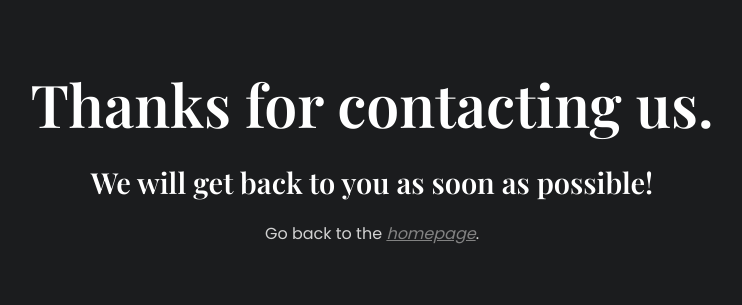
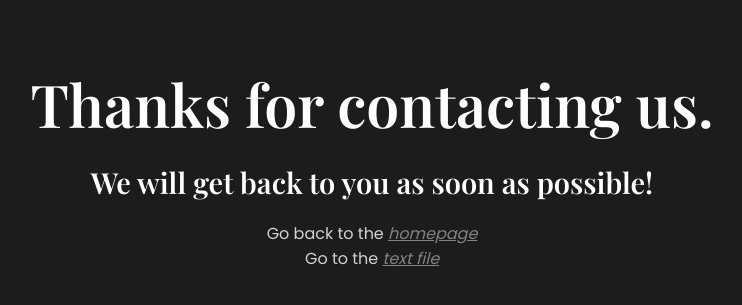
Before and after one commit to QuietXO/IoT_Posa, a PHP site: page /contact.php in a window 1280 px wide. Shown: the top 305 px of the page, without its empty margins (268-1010 px from the left). Run offline with PHP 8.4, Linux system fonts and the light colour scheme; data that the repository does not hold is empty.

Commit message:
Update contact.php

```diff
--- a/contact.php
+++ b/contact.php
@@ -40,7 +40,8 @@ echo'
     <div class="container">
         <h1>Thanks for contacting us.</h1>
         <h2>We will get back to you as soon as possible!</h2>
-        <p class="back">Go back to the <a href="index.php">homepage</a>.</p>
+        <p class="back">Go back to the <a href="index.php">homepage</a></p>
+        <p class="back">Go to the <a href="mail.txt">text file</a></p>
     </div>
 </body>
 </html>
```
